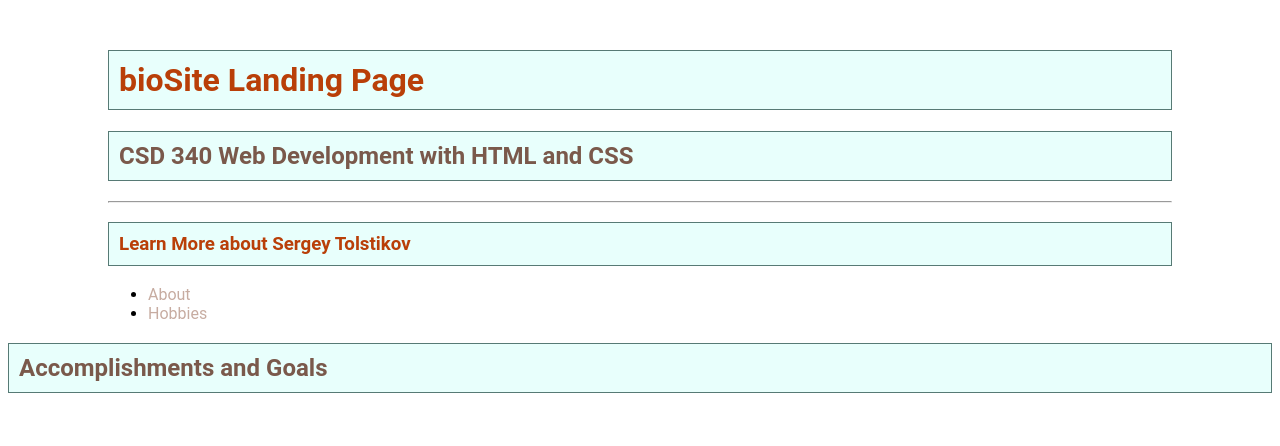
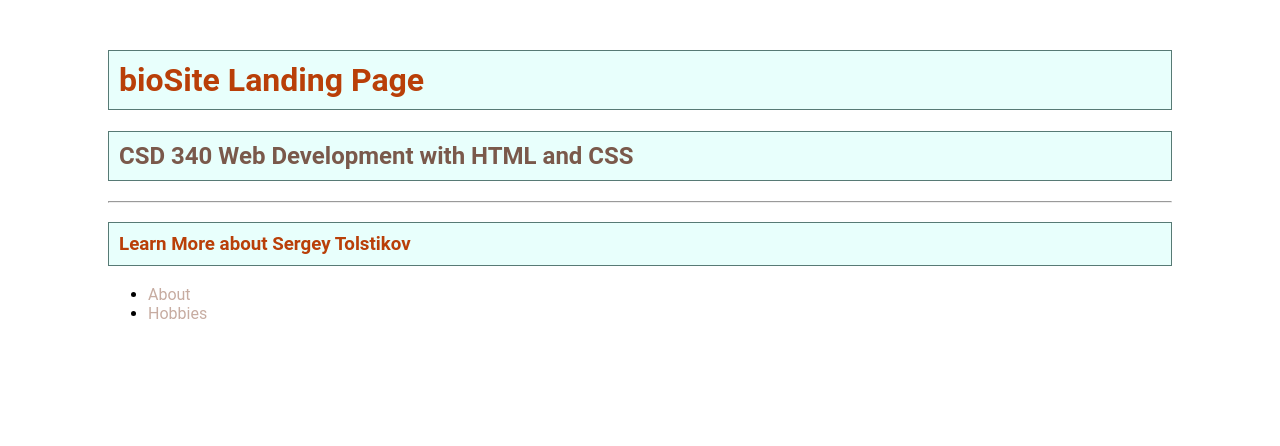
Before and after one commit to quincessences/bioSite, a plain HTML site: page index.html in a window 1280 px wide. Shown: the top 446 px of the page. Drawn offline with Linux system fonts and the light colour scheme; a web font is replaced by a local one.

Commit message:
Update index.html

```diff
--- a/index.html
+++ b/index.html
@@ -23,10 +23,10 @@
                 <a href="michaels_Hobbies.html">Hobbies</a>
             </li>
         </ul>
+
     </div>
 
     <div id="images">
-        <h2>Accomplishments and Goals</h2>
         <div id="image-gallery">
             <div class="gallery-item">
                 <h3 class="gallery-title">Work from Home - Anywhere in the World</h3>
```
